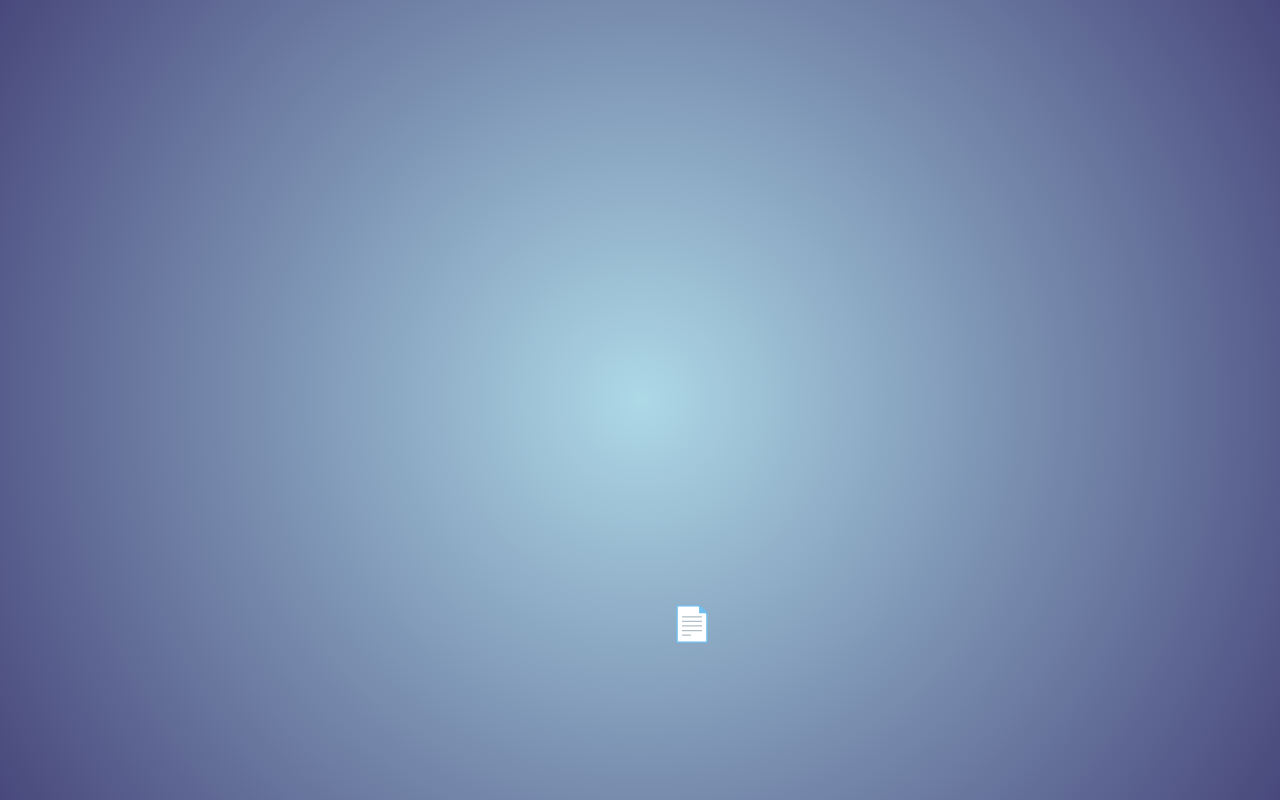
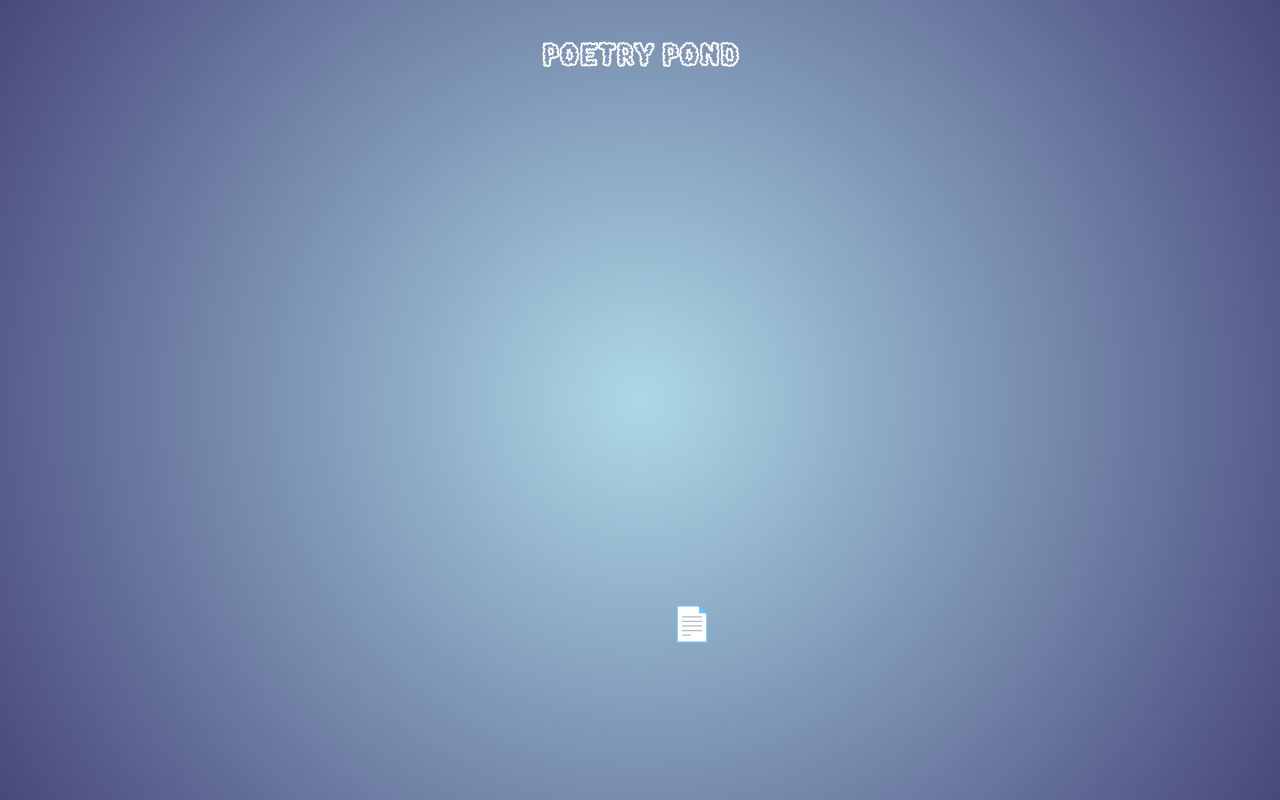
Before and after one commit to sirwilliamthefirst/portfolio, a Vue app: page / in a window 1280 px wide. Built offline with nearby package versions, Linux system fonts and the light colour scheme; the HTML template or start-up script is replaced by a standard one.

Commit message:
fixed poetry pond font

```diff
--- a/src/App.vue
+++ b/src/App.vue
@@ -3,7 +3,6 @@ import Pond from './components/Pond.vue'
 </script>
 
 <template>
-  <div class="pond_title"><h1>Poetry Pond</h1></div>
   <div class="pond_container">
     <Pond></Pond>
   </div>
@@ -18,52 +17,4 @@ import Pond from './components/Pond.vue'
   overflow: auto;
   z-index: 2;
 }
-
-@font-face {
-  font-family: 'cloudy_font';
-  src: url('./assets/cotton-cloud.regular.ttf') format('truetype');
-}
-
-@keyframes title_pop {
-  0% {
-    opacity: 0;
-    transform: scale(0.5);
-  }
-  70% {
-    opacity: 1;
-    transform: scale(1.2); /* Overshoot - bigger than final */
-  }
-  100% {
-    opacity: 1;
-    transform: scale(1); /* Settle to normal size */
-  }
-}
-
-@keyframes wavy {
-  0% {
-    opacity: 1;
-    top: 2%;
-  }
-  50% {
-    top: 3%;
-  }
-  100% {
-    top: 2%;
-    opacity: 1;
-  }
-}
-
-.pond_title {
-  position: fixed;
-  color: white;
-  width: 100%;
-  text-align: center;
-  top: 2%;
-  z-index: 1;
-  font-family: 'cloudy_font';
-  pointer-events: none;
-  opacity: 1;
-  font-size: 1rem;
-  animation: wavy 4s ease-in-out infinite;
-}
 </style>
--- a/src/components/Pond.vue
+++ b/src/components/Pond.vue
@@ -31,6 +31,7 @@ function filterRipple(id: number) {
 </script>
 
 <template>
+  <div class="pond_title"><h1>Poetry Pond</h1></div>
   <div @click="createRipple" class="pond">
     <template v-for="ripple in ripples" :key="ripple.id">
       <Ripple
@@ -68,4 +69,36 @@ function filterRipple(id: number) {
   display: flex;
   justify-content: center;
 }
+
+@keyframes wavy {
+  0% {
+    opacity: 1;
+    top: 2%;
+  }
+  50% {
+    top: 3%;
+  }
+  100% {
+    top: 2%;
+    opacity: 1;
+  }
+}
+
+@font-face {
+  font-family: 'cloudy_font';
+  src: url('../assets/cotton-cloud.regular.ttf') format('truetype');
+}
+.pond_title {
+  position: fixed;
+  color: white;
+  width: 100%;
+  text-align: center;
+  top: 2%;
+  z-index: 1;
+  font-family: 'cloudy_font';
+  pointer-events: none;
+  opacity: 1;
+  font-size: 1rem;
+  animation: wavy 4s ease-in-out infinite;
+}
 </style>
```
